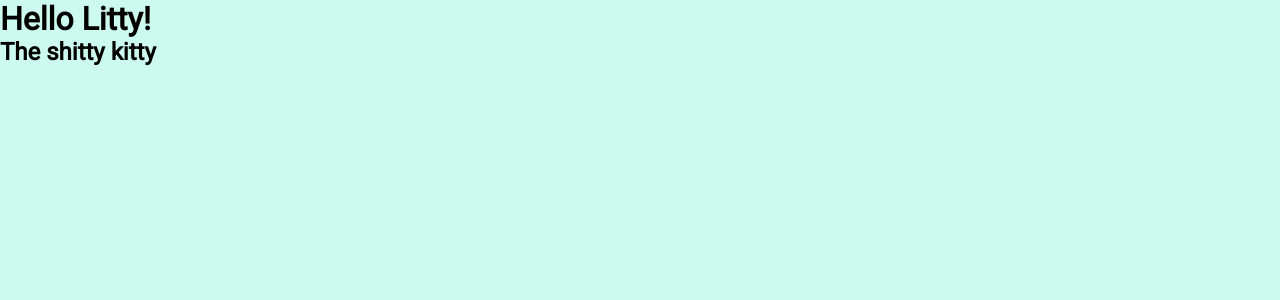
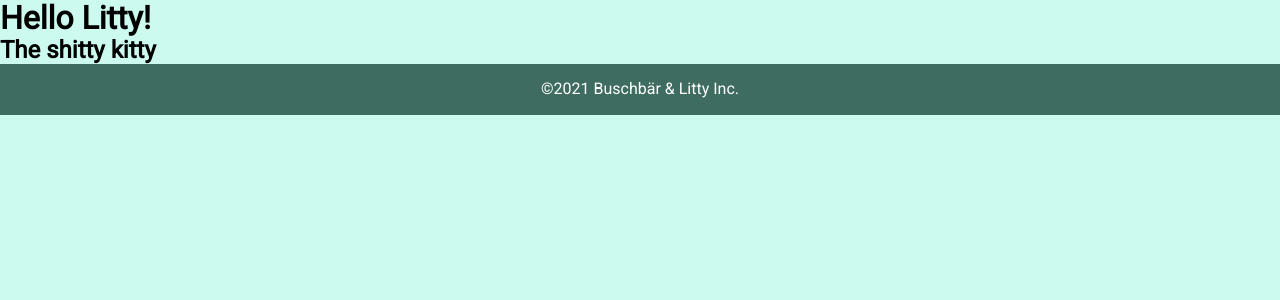
Before and after one commit to Pobermeier/shoppizilla-app, a React (Create React App) app: page / in a window 1280 px wide. Shown: the top 300 px of the page. Built offline with nearby package versions, Linux system fonts and the light colour scheme.

Commit message:
renamed files

```diff
--- a/src/App.js
+++ b/src/App.jsx
@@ -1,10 +1,13 @@
+import "./normalize.css";
 import "./App.css";
+import Footer from "./components/Footer";
 
 function App() {
   return (
     <div>
       <h1>Hello Litty!</h1>
       <h2>The shitty kitty</h2>
+      <Footer companyName="Buschbär &amp; Litty Inc" />
     </div>
   );
 }
```
Also changed, not shown: src/index.jsx (renamed from src/index.js).
